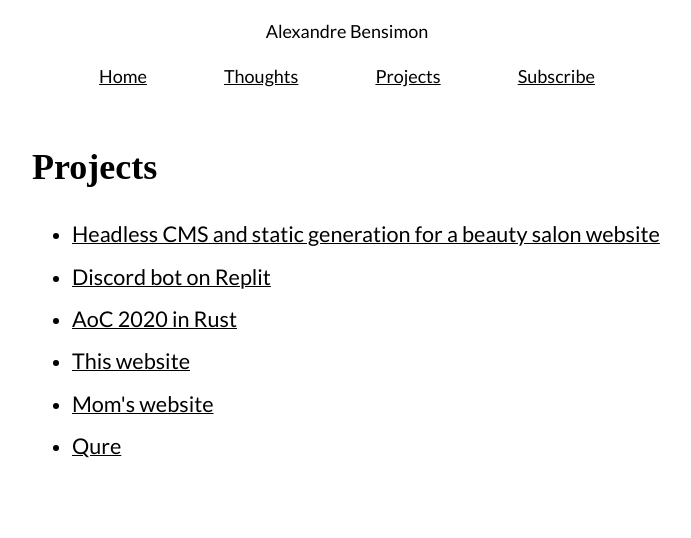
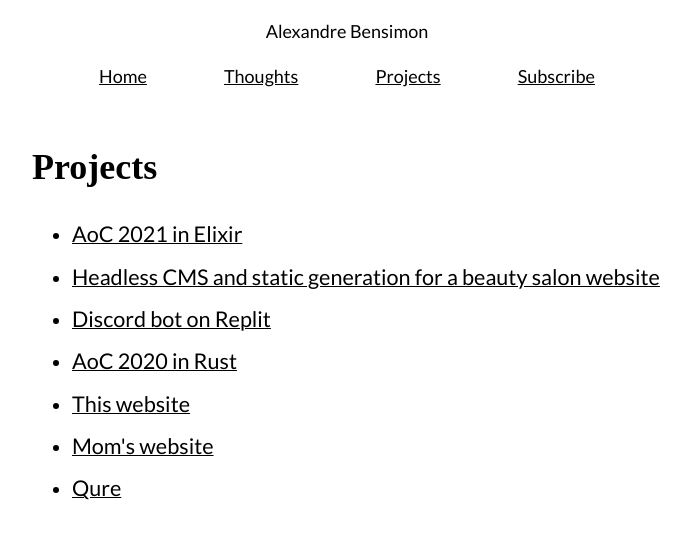
Before and after one commit to alexbensimon/personal-website, a Next.js app: page /projects in a window 1280 px wide. Shown: the top 538 px of the page, without its empty margins (293-984 px from the left). Built offline with nearby package versions, Linux system fonts and the light colour scheme; a web font is replaced by a local one.

Commit message:
Add AoC 2021 in Projects

```diff
--- a/pages/projects/index.tsx
+++ b/pages/projects/index.tsx
@@ -10,6 +10,15 @@ const Index = () => (
     <div>
       <h1>Projects</h1>
       <ul>
+        <li className="listItem">
+          <a
+            href="https://github.com/alexbensimon/aoc-2021"
+            target="_blank"
+            rel="noopener noreferrer"
+          >
+            <h2 className="itemTitle">AoC 2021 in Elixir</h2>
+          </a>
+        </li>
         <li className="listItem">
           <a
             href="https://github.com/alexbensimon/laccord-parfait"
```
Also changed, not shown: 1 other file (tests, documents, lock files or other folders).
